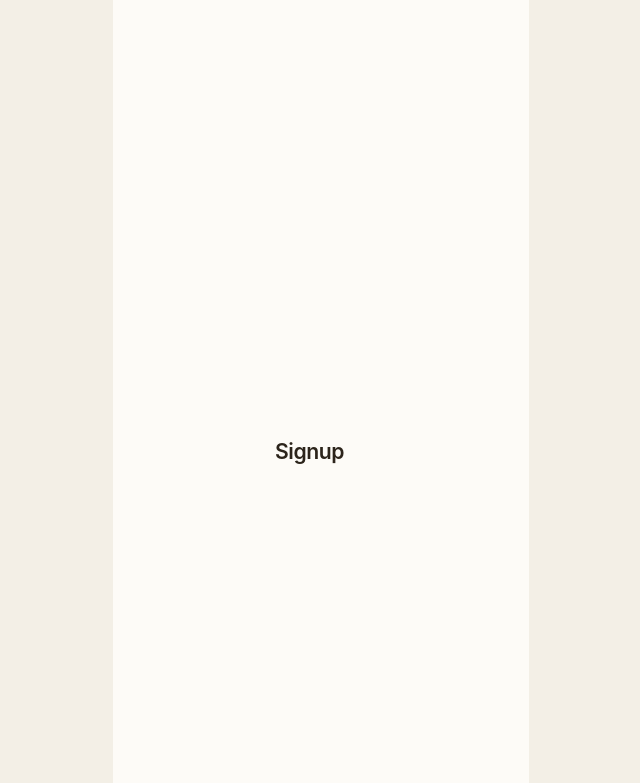
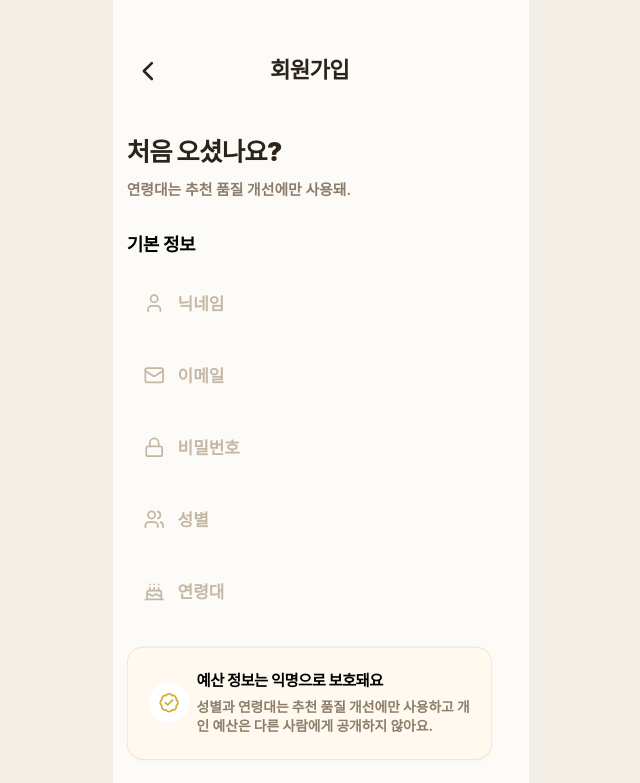
Before and after one commit to Sungeun0318/beggar-webfront, a React (Vite) app: page /signup in a window 1280 px wide. Shown: the top 783 px of the page, without its empty margins (319-959 px from the left). Built offline with nearby package versions, Linux system fonts and the light colour scheme; a web font is replaced by a local one.

Commit message:
Feat: 회원가입 화면 이식

```diff
--- a/src/App.tsx
+++ b/src/App.tsx
@@ -3,6 +3,7 @@ import { BrowserRouter, Navigate, Route, Routes } from 'react-router-dom'
 import { BottomNav } from './components/BottomNav'
 import { PhoneFrame } from './components/PhoneFrame'
 import { LoginScreen } from './features/auth/LoginScreen'
+import { SignupScreen } from './features/auth/SignupScreen'
 import { SplashScreen } from './features/splash/SplashScreen'
 import { spacing, textStyles } from './theme/tokens'
 
@@ -12,7 +13,6 @@ type PlaceholderScreenProps = {
 }
 
 const routes = [
-  { path: '/signup', title: 'Signup' },
   { path: '/home', title: 'Home', showBottomNav: true },
   { path: '/community', title: 'Community', showBottomNav: true },
   { path: '/community/chat', title: 'CommunityChat' },
@@ -54,6 +54,7 @@ function App() {
       <Routes>
         <Route path="/" element={<SplashScreen />} />
         <Route path="/login" element={<LoginScreen />} />
+        <Route path="/signup" element={<SignupScreen />} />
         {routes.map(({ path, title, showBottomNav }) => (
           <Route
             key={path}
--- /dev/null
+++ b/src/features/auth/SignupScreen.tsx
@@ -0,0 +1,176 @@
+import { Cake, Lock, Mail, User, Users, Verified } from 'lucide-react'
+import { useState } from 'react'
+import { useNavigate } from 'react-router-dom'
+
+import { AppHeaderTitled } from '../../components/AppHeader'
+import { InfoCard } from '../../components/InfoCard'
+import { PhoneFrame } from '../../components/PhoneFrame'
+import { PrimaryButton } from '../../components/PrimaryButton'
+import { SectionTitle } from '../../components/SectionTitle'
+import { colors, radii, spacing } from '../../theme/tokens'
+
+type SignupFieldProps = {
+  value: string
+  onChange: (value: string) => void
+  placeholder: string
+  type?: 'email' | 'password' | 'text'
+  Icon: typeof User
+}
+
+const ageRanges = [
+  { label: '10대', value: '10~19' },
+  { label: '20대', value: '20~29' },
+  { label: '30대', value: '30~39' },
+  { label: '40대', value: '40~49' },
+  { label: '50대 이상', value: '50~' },
+]
+
+function fieldShellStyle() {
+  return {
+    backgroundColor: colors.bg,
+    borderRadius: radii.compact,
+  }
+}
+
+function SignupField({
+  value,
+  onChange,
+  placeholder,
+  type = 'text',
+  Icon,
+}: SignupFieldProps) {
+  return (
+    <label className="flex h-14 items-center px-4" style={fieldShellStyle()}>
+      <Icon aria-hidden="true" size={20} color={colors.placeholder} />
+      <input
+        value={value}
+        onChange={(event) => onChange(event.target.value)}
+        type={type}
+        placeholder={placeholder}
+        className="ml-3 min-w-0 flex-1 bg-transparent text-base font-semibold text-text outline-none placeholder:text-placeholder"
+      />
+    </label>
+  )
+}
+
+function SignupSelect({
+  value,
+  onChange,
+  placeholder,
+  Icon,
+  children,
+}: {
+  value: string
+  onChange: (value: string) => void
+  placeholder: string
+  Icon: typeof User
+  children: React.ReactNode
+}) {
+  return (
+    <label className="flex h-14 items-center px-4" style={fieldShellStyle()}>
+      <Icon aria-hidden="true" size={20} color={colors.placeholder} />
+      <select
+        value={value}
+        onChange={(event) => onChange(event.target.value)}
+        className="ml-3 min-w-0 flex-1 appearance-none bg-transparent text-base font-semibold text-text outline-none"
+        style={{ color: value ? colors.text : colors.placeholder }}
+      >
+        <option value="">{placeholder}</option>
+        {children}
+      </select>
+    </label>
+  )
+}
+
+export function SignupScreen() {
+  const navigate = useNavigate()
+  const [nickname, setNickname] = useState('')
+  const [email, setEmail] = useState('')
+  const [password, setPassword] = useState('')
+  const [gender, setGender] = useState('')
+  const [ageRange, setAgeRange] = useState('')
+
+  return (
+    <PhoneFrame height={930}>
+      <main className="relative min-h-[930px] bg-bg">
+        <AppHeaderTitled title="회원가입" onBack={() => navigate(-1)} />
+        <section
+          className="absolute bottom-0 left-pageH right-pageH overflow-y-auto"
+          style={{ top: spacing.contentTop }}
+        >
+          <div style={{ paddingBottom: spacing.bottomSafe }}>
+            <h1
+              className="text-2xl font-black text-text"
+              style={{ letterSpacing: -0.7 }}
+            >
+              처음 오셨나요?
+            </h1>
+            <p className="mt-2 text-sm font-semibold leading-[1.5] text-sub">
+              연령대는 추천 품질 개선에만 사용돼.
+            </p>
+            <div className="h-[30px]" />
+            <SectionTitle text="기본 정보" />
+            <div className="h-[13px]" />
+            <SignupField
+              value={nickname}
+              onChange={setNickname}
+              placeholder="닉네임"
+              Icon={User}
+            />
+            <div className="h-3" />
+            <SignupField
+              value={email}
+              onChange={setEmail}
+              placeholder="이메일"
+              type="email"
+              Icon={Mail}
+            />
+            <div className="h-3" />
+            <SignupField
+              value={password}
+              onChange={setPassword}
+              placeholder="비밀번호"
+              type="password"
+              Icon={Lock}
+            />
+            <div className="h-3" />
+            <SignupSelect
+              value={gender}
+              onChange={setGender}
+              placeholder="성별"
+              Icon={Users}
+            >
+              <option value="none">선택 안 함</option>
+              <option value="0">남성</option>
+              <option value="1">여성</option>
+            </SignupSelect>
+            <div className="h-3" />
+            <SignupSelect
+              value={ageRange}
+              onChange={setAgeRange}
+              placeholder="연령대"
+              Icon={Cake}
+            >
+              {ageRanges.map((item) => (
+                <option key={item.value} value={item.value}>
+                  {item.label}
+                </option>
+              ))}
+            </SignupSelect>
+            <div className="h-6" />
+            <InfoCard
+              Icon={Verified}
+              title="예산 정보는 익명으로 보호돼요"
+              body={'성별과 연령대는 추천 품질 개선에만 사용하고\n개인 예산은 다른 사람에게 공개하지 않아요.'}
+            />
+            <div className="h-6" />
+            <PrimaryButton
+              label="회원가입 완료"
+              onTap={() => navigate('/login')}
+            />
+          </div>
+        </section>
+      </main>
+    </PhoneFrame>
+  )
+}
```
